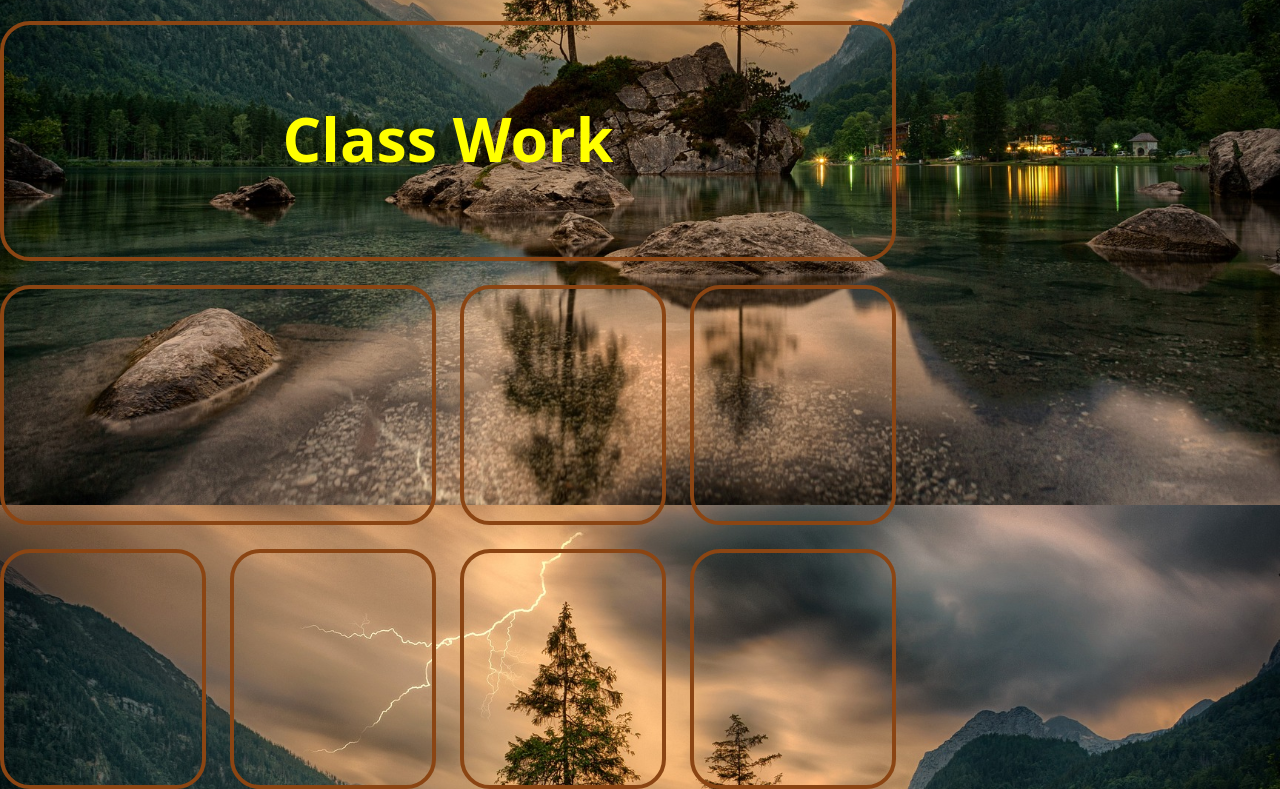
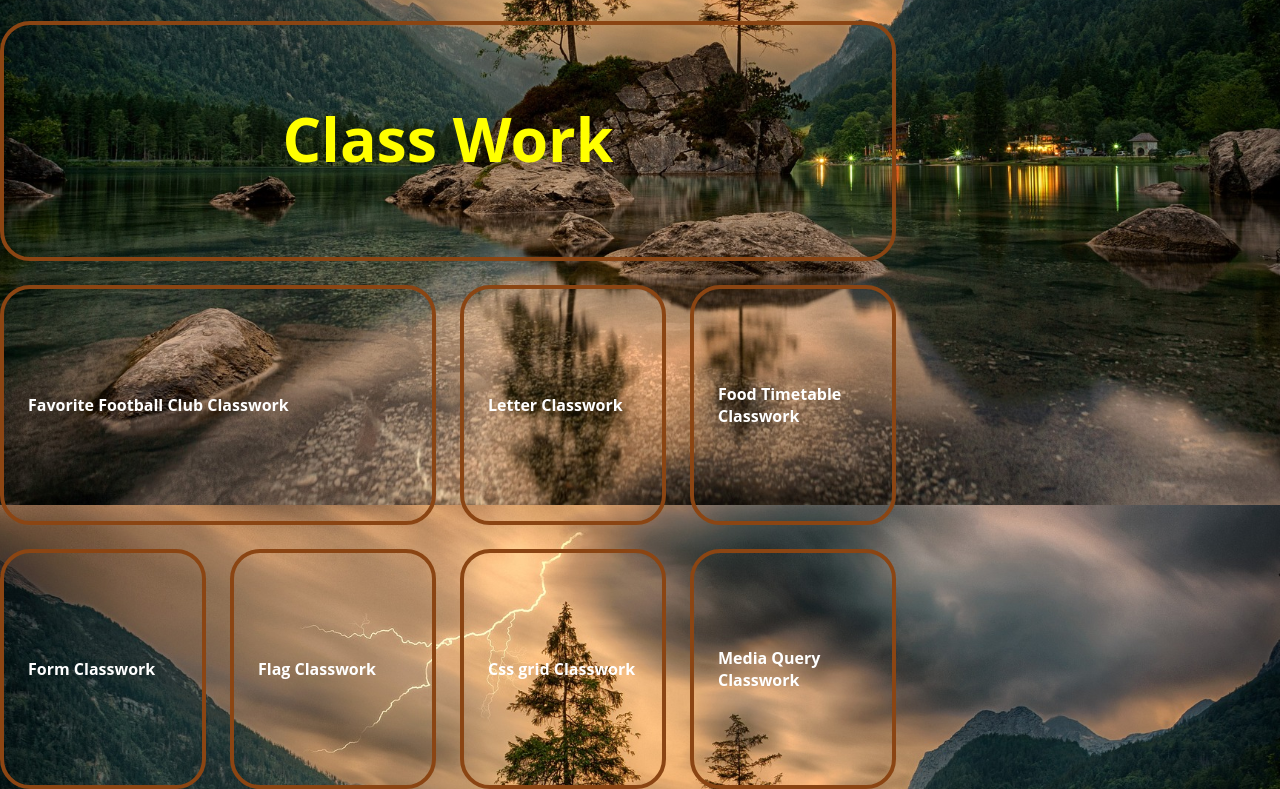
Before and after one commit to itradebtc/6B2, a plain HTML site: page index.html in a window 1280 px wide. Shown: the part 1095-1884 px from the top of the page. Drawn offline with Linux system fonts and the light colour scheme.

Commit message:
Added new files

```diff
--- a/html/stylemyindex.css
+++ b/html/stylemyindex.css
@@ -144,7 +144,7 @@ article:nth-child(16){
     font-size: x-large;
     padding: 1.5em;
 }
-.ass{
+.title1{
     font-size: 2.3rem;
     font-weight: bold;
     color: yellow;
@@ -152,7 +152,7 @@ article:nth-child(16){
     padding: 4.5rem;
     border: none;
 }
-.asss{
+.title2{
     display: flex;
     justify-content: center;
     font-size: 3.8rem;
@@ -167,7 +167,7 @@ article:nth-child(16){
     font-size: 1.8rem;
     padding: 1.5rem;
     font-weight: bold;
-
+    cursor: pointer;
 }
 .all:hover{
     background: linear-gradient(90deg, rgba(131,58,180,1) 32%, rgba(177,118,34,1) 66%);
--- a/index.html
+++ b/index.html
@@ -37,7 +37,7 @@
                 </p>
             </div>
         </article>
-        <article class="ass">
+        <article class="title1">
             <h2>ASSIGNMENT</h2>
         </article>
         <article class="all">
@@ -60,15 +60,29 @@
             <a href="./html/gridassigment.html">Css grid Assignment</a>
         </article>
         <article>
-            <h2 class="asss">Class Work</h2>
+            <h2 class="title2">Class Work</h2>
         </article>
-        <article></article>
-        <article></article>
-        <article></article>
-        <article></article>
-        <article></article>
-        <article></article>
-        <article></article>
+        <article class="all">
+            <a href="./html/list1.html">Favorite Football Club Classwork</a>
+        </article>
+        <article class="all">
+            <a href="./html/letter.html">Letter Classwork</a>
+        </article>
+        <article class="all">
+            <a href="./html/table.html">Food Timetable Classwork</a>
+        </article>
+        <article class="all">
+            <a href="./html/form.html">Form  Classwork</a>
+        </article>
+        <article class="all">
+            <a href="./html/flags.html">Flag Classwork</a>
+        </article>
+        <article class="all">
+            <a href="./html/grid.html">Css grid Classwork</a>
+        </article>
+        <article class="all">
+            <a href="./html/another.html">Media Query Classwork</a>
+        </article>
     </main>
     <footer></footer>
 </body>
```
